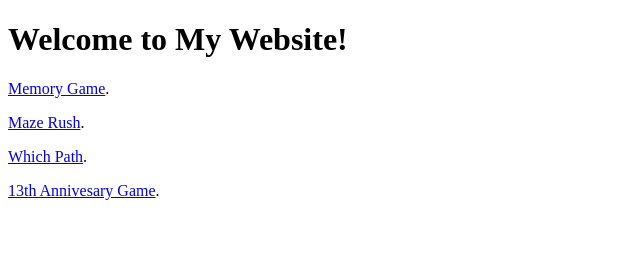
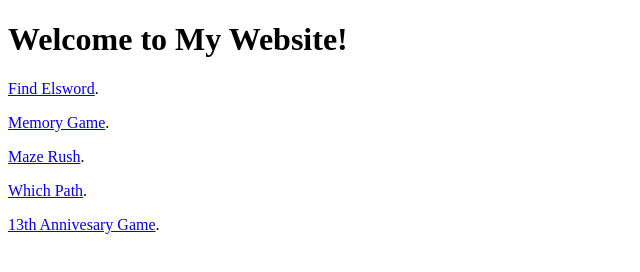
Before and after one commit to jayoh28-code/0-eDLQsAOp-WuO, a plain HTML site: page index.html in a window 1280 px wide. Shown: the whole page, without its empty margins (0-640 px from the left). Drawn offline with Linux system fonts and the light colour scheme.

Commit message:
Update index.html

```diff
--- a/index.html
+++ b/index.html
@@ -8,6 +8,8 @@
 <body>
 
     <h1>Welcome to My Website!</h1>
+
+      <p><a href="find_elsword_v3.html">Find Elsword</a>.</p>
     <p><a href="3elsword_memory_match.html">Memory Game</a>.</p>
        <p><a href="7elsword_maze_rush.html">Maze Rush</a>.</p>
      <p><a href="none">Which Path</a>.</p>
```
